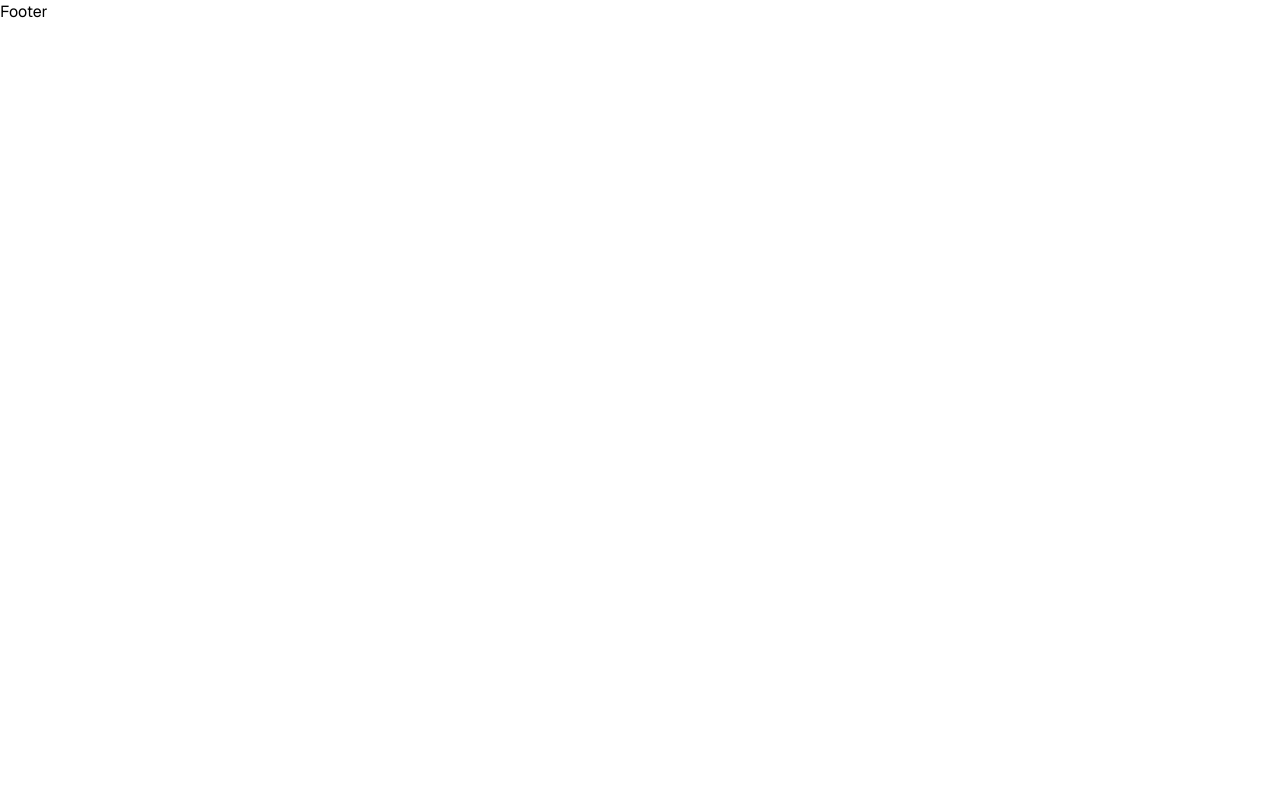
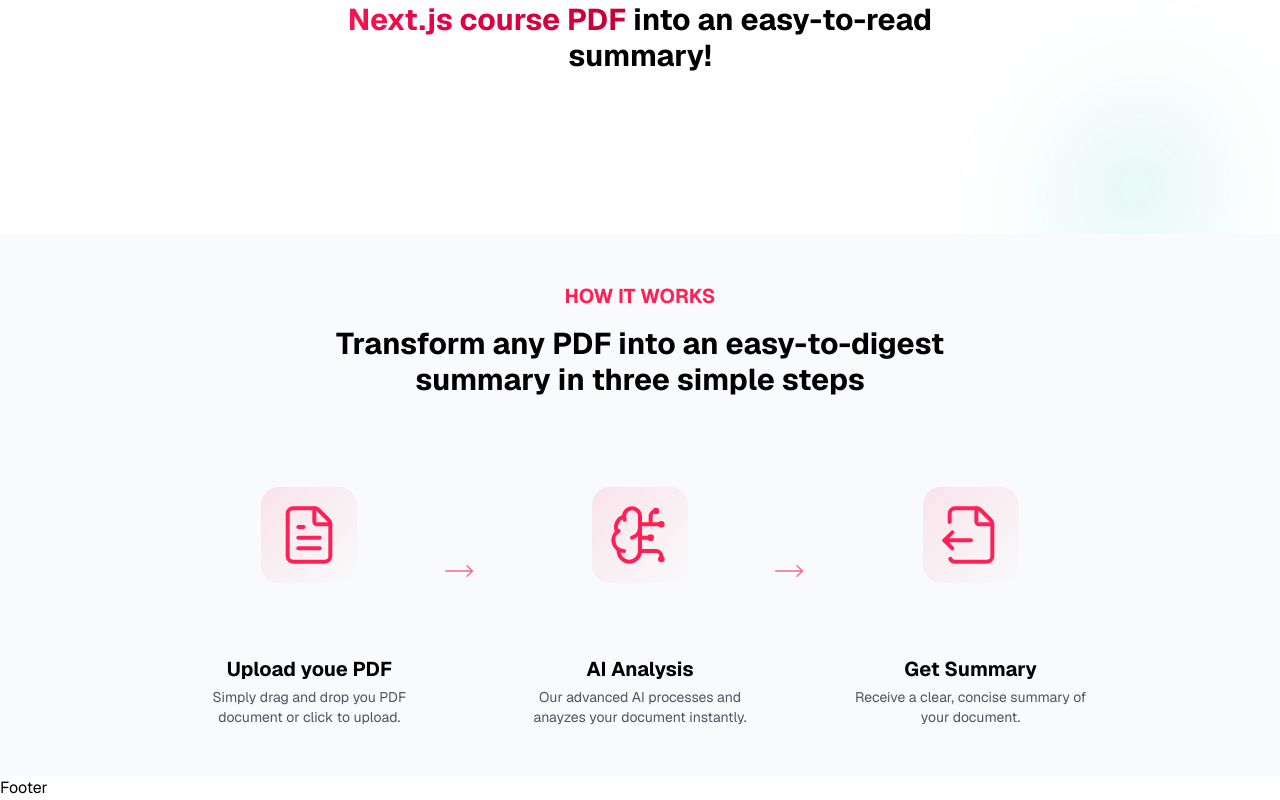
Before and after one commit to durgesh-5699/Saransh, a Next.js app: page / in a window 1280 px wide. Shown: the part 776-1576 px from the top of the page. Before the commit the page ends 800 px from the top, so only its background shows below. Built offline with nearby package versions, Linux system fonts and the light colour scheme.

Commit message:
created demo-section and how-it-work-section

```diff
--- a/app/page.tsx
+++ b/app/page.tsx
@@ -1,16 +1,19 @@
 import BgGradient from "@/components/common/bg-gradient";
+import DemoSection from "@/components/home/demo-section";
 import HeroSection from "@/components/home/hero-section";
+import HowItWorksSection from "@/components/home/how-it-works-section";
 
-export default function Home(){
-  return <div className="relative w-full">
-    <BgGradient/>
-    <div className="flex flex-col">
-      <HeroSection/>
+export default function Home() {
+  return (
+    <div className="relative w-full">
+      <BgGradient />
+      <div className="flex flex-col">
+        <HeroSection />
+        <DemoSection />
+      <HowItWorksSection />
+      </div>
+      {/* <PricingSection/> */}
+      {/* <CTASection/> */}
     </div>
-    {/* <DemoSection/> */}
-    {/* <HowItWorksSection/> */}
-    {/* <PricingSection/> */}
-    {/* <CTASection/> */}
-
-  </div>
+  );
 }
--- a/components/common/nav-link.tsx
+++ b/components/common/nav-link.tsx
@@ -14,7 +14,6 @@
   className?: string;
 }) {
   const pathname = usePathname();
-  console.log("hello durgesh-> ",pathname);
   const isActive = (pathname == href) ||(href!=='/' && pathname.startsWith(href));
   return (
     <Link
--- /dev/null
+++ b/components/home/demo-section.tsx
@@ -0,0 +1,39 @@
+import { Pizza } from "lucide-react";
+
+export default function DemoSection() {
+  return (
+    <section className="relative">
+        <div className="py-12 lg:py-24 max-w-5xl mx-auto px-4 sm:px-6 lg:px-8 lg:pt-12">
+      <div aria-hidden="true"
+        className="pointer-events-none absolute inset-0 -z-10 transform-gpu overflow-hidden blur-3xl"
+      >
+        <div
+         className="relative left-[clac(50%+3rem)] aspect-1155/678 w-[36.125rem] -translate-x-1/2 bg-linear-to-br from-emerald-500 via-teal-500 to-cyan-500 opacity-30 sm:left-[calc(50%+36rem)] sm:w-[72.1875rem]"
+         style={{
+            clipPath:
+            'polygon(74.1% 44.1%, 100% 61.6%, 97.5% 26.9%, 85.5% 0.1%, 80.7% 2%,72.5% 32.5%, 60.2% 62.4%, 52.4% 68.1%,47.5% 58.3%,45.2% 34.5%,27.5% 76.7%, 0.1% 64.9%, 17.9% 100%, 27.6% 76.8%, 76.1% 97.7%, 74.1% 44.1%)',
+         }}
+      >
+        </div>
+      </div>
+      <div className="flex flex-col items-center text-center space-y-4">
+        <div className="inline-flex items-center justify-center p-2 rounded-2xl bg-gray-100/80 backdrop-blur-xs border border-gray-500/20 mb-4">
+            <Pizza className="w-6 h-6 text-rose-500" />
+        </div>
+        <div className="text-center mb-16">
+            <h3 className="font-bold text-3xl max-w-2xl mx-auto px-4 sm:px-6">
+                Watch how Saransh transforms{' '}
+                <span className="bg-linear-to-r from-rose-500 to-rose-700 bg-clip-text text-transparent">
+                    this Next.js course PDF
+                </span>{' '}
+                into an easy-to-read summary!
+            </h3>
+        </div>
+        <div className="flex justify-center items-center px-2 sm:px-4 lg:px-6">
+            {/* {Summary Viewer} */}
+        </div>
+      </div>
+      </div>
+    </section>
+  );
+}
--- /dev/null
+++ b/components/home/how-it-works-section.tsx
@@ -0,0 +1,84 @@
+import { BrainCircuit, FileOutput, FileText, MoveRight } from "lucide-react";
+import { ReactNode } from "react";
+
+type Step = {
+  icon: ReactNode;
+  label: string;
+  description: string;
+};
+
+const steps: Step[] = [
+  {
+    icon: <FileText size={64} strokeWidth={1.5} />,
+    label: "Upload youe PDF",
+    description: "Simply drag and drop you PDF document or click to upload.",
+  },
+  {
+    icon: <BrainCircuit size={64} strokeWidth={1.5} />,
+    label: "AI Analysis",
+    description:
+      "Our advanced AI processes and anayzes your document instantly.",
+  },
+  {
+    icon: <FileOutput size={64} strokeWidth={1.5} />,
+    label: "Get Summary",
+    description: "Receive a clear, concise summary of your document.",
+  },
+];
+
+export default function HowItWorksSection() {
+  return (
+    <section className="relative overflow-hidden bg-gray-50 border-red-600">
+      <div className="py-12 lg:py-24 max-w-5xl mx-auto px-4 sm:px-6 lg:px-8 lg:pt-12">
+        <div
+          aria-hidden="true"
+          className="pointer-events-none absolute inset-0 -z-10 transform-gpu overflow-hidden blur-3xl"
+        >
+          <div
+            className="relative left-[clac(50%+3rem)] aspect-1155/678 w-[36.125rem] -translate-x-1/2 bg-linear-to-br from-emerald-500 via-teal-500 to-cyan-500 opacity-30 sm:left-[calc(50%+36rem)] sm:w-[72.1875rem]"
+            style={{
+              clipPath:
+                "polygon(74.1% 44.1%, 100% 61.6%, 97.5% 26.9%, 85.5% 0.1%, 80.7% 2%,72.5% 32.5%, 60.2% 62.4%, 52.4% 68.1%,47.5% 58.3%,45.2% 34.5%,27.5% 76.7%, 0.1% 64.9%, 17.9% 100%, 27.6% 76.8%, 76.1% 97.7%, 74.1% 44.1%)",
+            }}
+          ></div>
+        </div>
+        <div className="text-center mb-16">
+          <h2 className="font-bold text-xl uppercase mb-4 text-rose-500">
+            how it works
+          </h2>
+          <h3 className="font-bold text-3xl max-w-2xl mx-auto">
+            Transform any PDF into an easy-to-digest summary in three simple
+            steps
+          </h3>
+        </div>
+        <div className="grid grid-cols-1 md:grid-cols-3 gap-8 max-w-6xl mx-auto relative">
+          {steps.map((step, idx) => (
+            <div className="relative flex items-stretch">
+              <StepItem key={idx} {...step} />
+              {idx<steps.length-1 && (<div className="hidden md:block absolute top-1/2 -right-4 transform -translate-y-1/2 z-10">
+                <MoveRight size={32} strokeWidth={1} className="text-rose-400"></MoveRight>
+              </div>
+            )}
+            </div>
+          ))}
+        </div>
+      </div>
+    </section>
+  );
+}
+
+function StepItem({ icon, label, description }: Step) {
+  return (
+    <div className="relative p-6 rounded-2xl bg-white/5 backdrop-blur-xs border border-white/10 hover:border-rose-500/5 transition-colors group w-full">
+      <div className="flex flex-col gap-4 h-full">
+        <div className="flex items-center justify-center h-24 w-24 mx-auto rounded-2xl bg-linear-to-br from-rose-500/10 to-transparent group-hover:from-rose-500/20 transition-colors">
+          <div className="text-rose-500">{icon}</div>
+        </div>
+      </div>
+      <div className="flex flex-col flex-1 gap-1 justify-between">
+        <h4 className="text-center font-bold text-xl">{label}</h4>
+        <p className="text-center text-gray-600 text-sm">{description}</p>
+      </div>
+    </div>
+  );
+}
```
